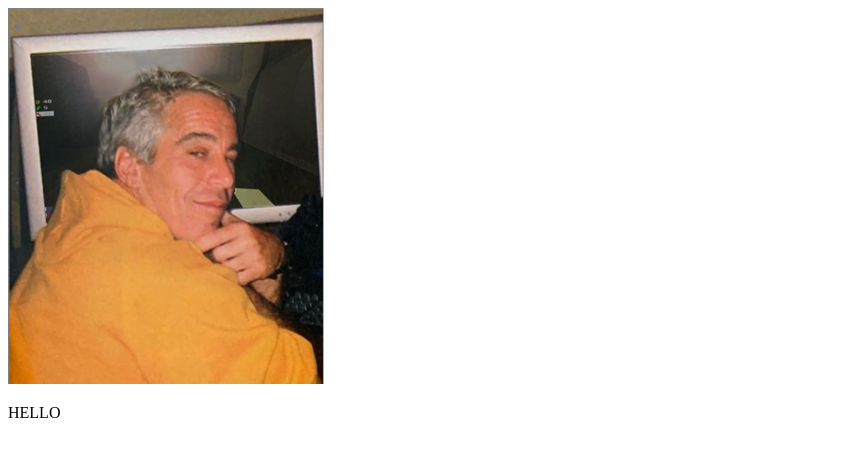
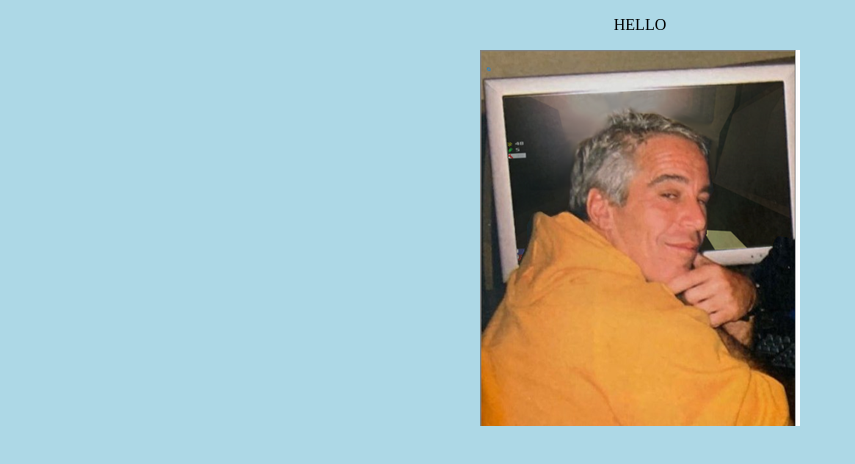
Before and after one commit to rntu/rntu.github.io, a plain HTML site: page index.html in a window 1280 px wide. Shown: the whole page, without its empty margins (0-855 px from the left). Drawn offline with Linux system fonts and the light colour scheme.

Commit message:
Update index.html

```diff
--- a/index.html
+++ b/index.html
@@ -3,21 +3,26 @@
 <html lang="en">
 <head>
 <meta name="viewport" content="width=device-width, initial-scale=1.0" />
-<link rel="stylesheet" href="style.css">
 <title>rntu</title>
 
+	<style>
+	body {
+  	background-color: lightblue;
+	text-align: center;
+
+}
+
+
+
+	</style>
 
 
 </head>
 
-<body { background-image:url('3x.gif'); background-repeat:repeat; }>
-
-
-
-
-
-	<img src="meplayingquake.png">
+<body>
 <p>HELLO</p>
+<img src="meplayingquake.png">
+<img src="me
 
 </body>
 </html>
```
